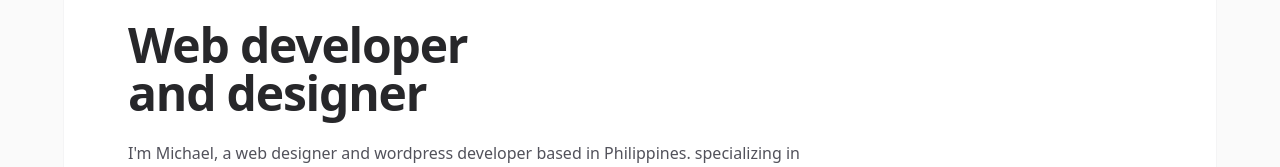
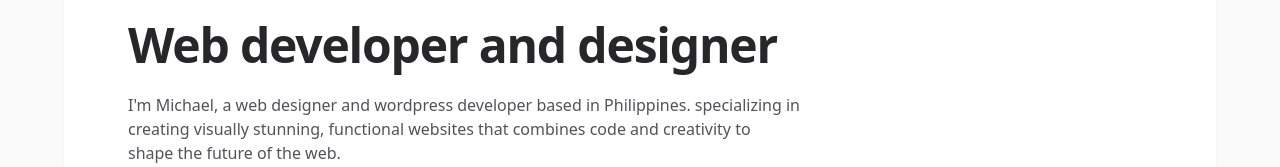
Before and after one commit to mkn420/codew-kel, a website: page index.html in a window 1280 px wide. Shown: the part 195-362 px from the top of the page. Drawn offline with nearby package versions, Linux system fonts and the light colour scheme; files that its build step writes are made by us from their sources.

Commit message:
Update index.html

```diff
--- a/index.html
+++ b/index.html
@@ -224,7 +224,7 @@
 <main>
     <div class="sm:px-8 mt-9"><div class="mx-auto max-w-7xl lg:px-8">
         <div class="relative px-4 sm:px-8 lg:px-12"><div class="mx-auto max-w-2xl lg:max-w-5xl"><div class="max-w-2xl">
-            <h1 class="text-4xl font-bold tracking-tight text-zinc-800 dark:text-zinc-100 sm:text-5xl">Web developer <br>and designer</h1>
+            <h1 class="text-4xl font-bold tracking-tight text-zinc-800 dark:text-zinc-100 sm:text-5xl">Web developer and designer</h1>
             <p class="mt-6 text-base text-zinc-600 dark:text-zinc-400">I'm Michael, a web designer and wordpress developer based in Philippines. specializing in creating visually stunning, functional websites that combines code and creativity to shape the future of the web.</p>
                 <!--<span class="bg-white rounded-full dark:text-zinc-400 ">PS. This site is not yet done.</span>-->
             <div class="mt-6 flex gap-6"><a class="group -m-1 p-1" aria-label="Follow on Twitter" href="https://twitter.com/michaelnamocot1" target="_blank">
```
